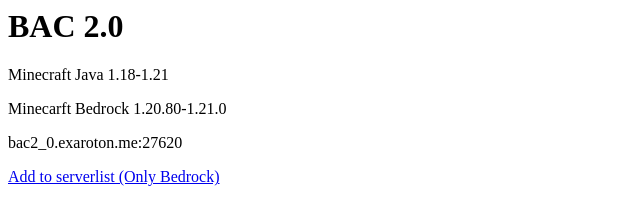
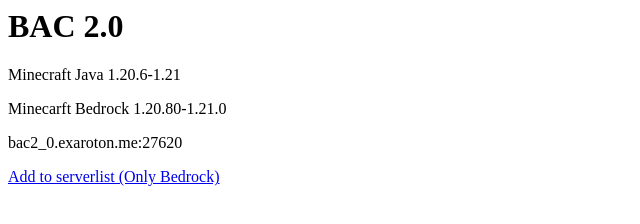
Before and after one commit to f4d9k/f4d9k.github.io, a plain HTML site: page index.html in a window 1280 px wide. Shown: the full height of the page, 0-640 px from the left. Drawn offline with Linux system fonts and the light colour scheme.

Commit message:
Fix version

```diff
--- a/index.html
+++ b/index.html
@@ -1,5 +1,5 @@
 <h1>BAC 2.0</h1>
-<p>Minecraft Java 1.18-1.21</p>
+<p>Minecraft Java 1.20.6-1.21</p>
 <p>Minecarft Bedrock 1.20.80-1.21.0
 <p>bac2_0.exaroton.me:27620</p>
 <p><a href="minecraft://?addExternalServer=BAC 2.0|bac2_0.exaroton.me:27620">Add to serverlist (Only Bedrock)</a></p>
```
